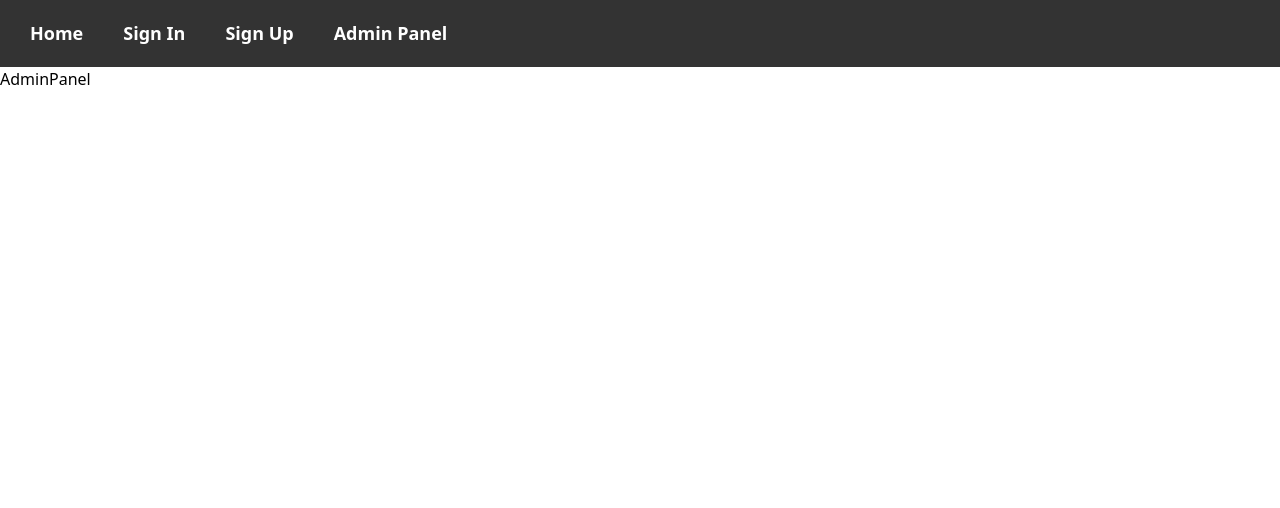
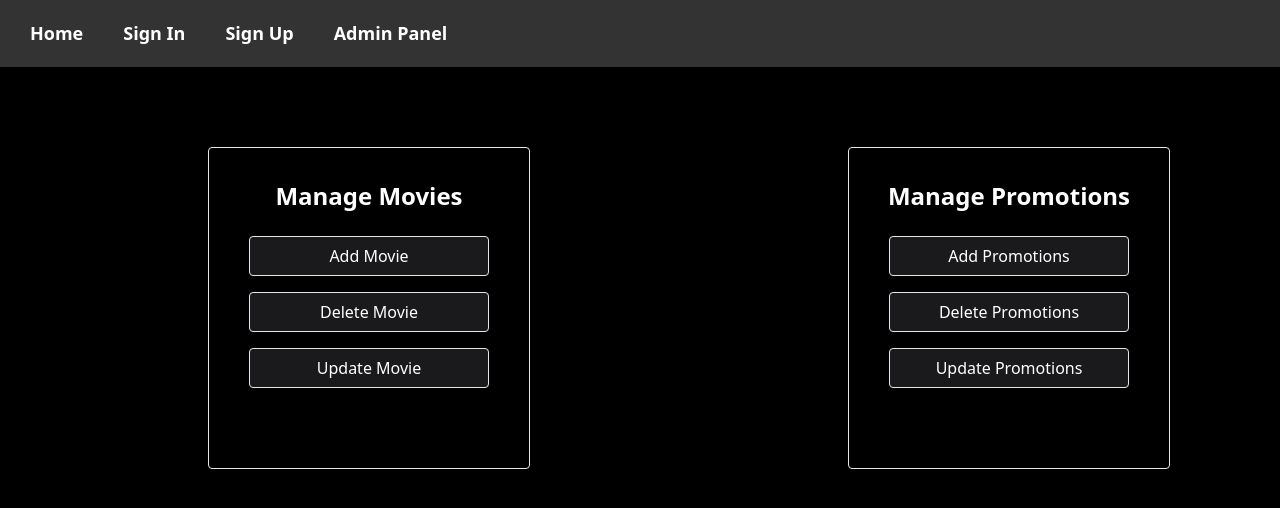
Before and after one commit to MattMorris247/B6TermProject, a React (Create React App) app: page /adminpanel in a window 1280 px wide. Shown: the top 508 px of the page. Built offline with nearby package versions, Linux system fonts and the light colour scheme.

Commit message:
admin panel 1

```diff
--- a/src/components/AdminPanel.jsx
+++ b/src/components/AdminPanel.jsx
@@ -1,10 +1,30 @@
 import React from 'react'
-import NavBar from './NavBar'
+import '../cssfiles/AdminPanel.css';
 
 const AdminPanel = () => {
   return (
-	<div>
-		AdminPanel
+	<div className="admin-row">
+		<div className="admin-column">
+			<div class="box-content h-80 w-80 bg-black mt-20 ml-52 shadow appearance-none border rounded">
+				<div class="flex flex-col items-center justify-center">
+					<h1 class="text-white text-center font-bold text-2xl mt-8 mb-4">Manage Movies</h1>
+  					<button class="shadow appearance-none border rounded text-white h-10 w-60 m-2">Add Movie</button>
+					<button class="shadow appearance-none border rounded text-white h-10 w-60 m-2">Delete Movie</button>
+					<button class="shadow appearance-none border rounded text-white h-10 w-60 m-2">Update Movie</button>
+				</div>
+			</div>
+		</div>
+
+		<div className="admin-column">
+			<div class="box-content h-80 w-80 bg-black mt-20 ml-52 shadow appearance-none border rounded">
+				<div class="flex flex-col items-center justify-center">
+					<h1 class="text-white text-center font-bold text-2xl mt-8 mb-4">Manage Promotions</h1>
+  					<button class="shadow appearance-none border rounded text-white h-10 w-60 m-2">Add Promotions</button>
+					<button class="shadow appearance-none border rounded text-white h-10 w-60 m-2">Delete Promotions</button>
+					<button class="shadow appearance-none border rounded text-white h-10 w-60 m-2">Update Promotions</button>
+				</div>
+			</div>
+		</div>
 	</div>
   )
 }
--- /dev/null
+++ b/src/cssfiles/AdminPanel.css
@@ -0,0 +1,13 @@
+.admin-row {
+	display: flex;
+  }
+
+  .admin-column {
+	flex: 50%;
+	background-color: black;
+	height: 758px;
+  }
+
+  button {
+    background-color: #1a1a1d;
+  }
```
